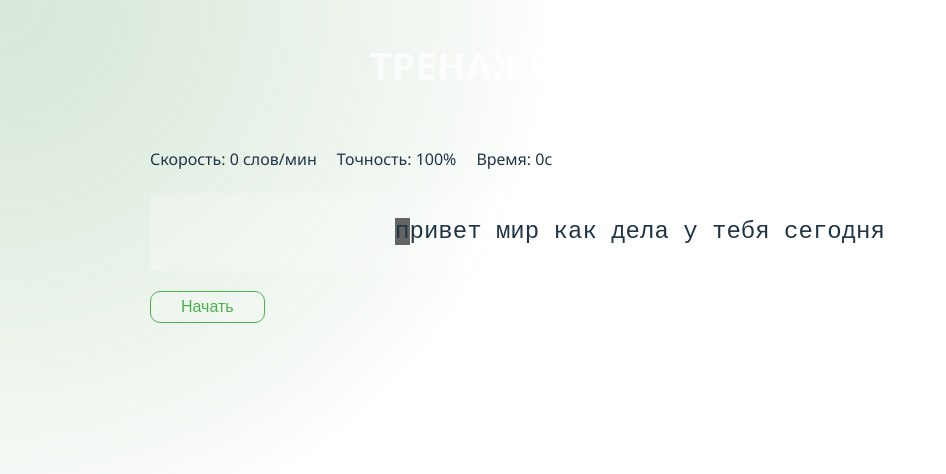
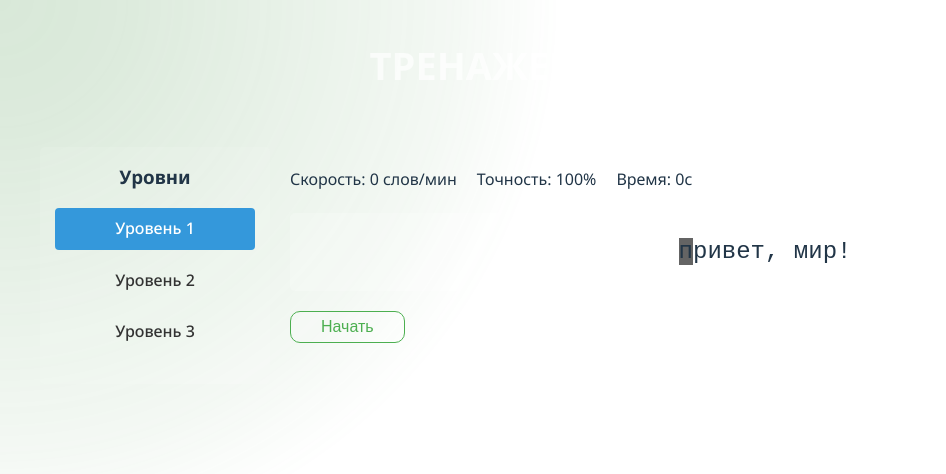
Before and after one commit to IlyaKrapivnoy/blind-typing-app, a Vue app: page /level/1 in a window 1280 px wide. Shown: the top 474 px of the page, without its empty margins (0-946 px from the left). Built offline with nearby package versions, Linux system fonts and the light colour scheme.

Commit message:
feat: add levels

```diff
--- a/src/components/TypingArea.vue
+++ b/src/components/TypingArea.vue
@@ -2,6 +2,23 @@
   <div class="typing-trainer">
     <Header />
 
+    <div class="container">
+      <div class="levels-sidebar">
+        <h3>Уровни</h3>
+        <ul>
+          <li v-for="level in levels" :key="level.id">
+            <router-link
+              :to="`/level/${level.id}`"
+              :class="{ active: currentLevelId === level.id }"
+              @click="changeLevel(level.id)"
+            >
+              Уровень {{ level.id }}
+            </router-link>
+          </li>
+        </ul>
+      </div>
+
+      <div class="main-content">
         <div class="stats">
           <span>Скорость: {{ wpm }} слов/мин</span>
           <span>Точность: {{ accuracy }}%</span>
@@ -25,14 +42,25 @@
         </div>
 
         <div v-if="isCompleted" class="completion-message">
-      Поздравляю, вы прошли урок!
+          Поздравляю, вы прошли уровень {{ currentLevelId }}!
+          <div v-if="isLastLevel" class="coming-soon">
+            Скоро появятся новые уровни!
+          </div>
         </div>
 
         <div class="controls">
           <CustomButton @click="startPractice" v-if="!isStarted && !isCompleted" color="green">Начать</CustomButton>
           <CustomButton @click="reset" v-if="isStarted && !isCompleted" color="red">Сбросить</CustomButton>
           <CustomButton @click="restart" v-if="isCompleted">Начать заново</CustomButton>
-      <CustomButton @click="nextLesson" v-if="isCompleted" color="green">Следующий урок</CustomButton>
+          <CustomButton
+            @click="nextLesson"
+            v-if="isCompleted && !isLastLevel"
+            color="green"
+          >
+            Следующий уровень
+          </CustomButton>
+        </div>
+      </div>
     </div>
   </div>
 </template>
@@ -42,20 +70,21 @@ import Header from './partials/Header.vue'
 import CustomButton from './partials/CustomButton.vue'
 
 export default {
-  name: 'TypingTrainer',
+  name: 'TypingArea',
   components: {
     Header,
     CustomButton
   },
   data() {
     return {
-      textLines: [
-        'привет мир как дела у тебя сегодня',
-        'сегодня хороший день для практики'
+      levels: [
+        { id: 1, text: ['привет, мир!', 'как дела сегодня?'] },
+        { id: 2, text: ['сегодня хороший день', 'для практики набора'] },
+        { id: 3, text: ['быстрая лиса', 'прыгнула через забор'] },
       ],
-      currentLineIndex: 0,
       typedText: [],
       currentPosition: 0,
+      currentLineIndex: 0,
       isStarted: false,
       isCompleted: false,
       startTime: null,
@@ -66,8 +95,17 @@ export default {
     }
   },
   computed: {
+    currentLevelId() {
+      return parseInt(this.$route.params.lessonId) || 1
+    },
+    currentLevel() {
+      return this.levels.find(level => level.id === this.currentLevelId) || this.levels[0]
+    },
     currentText() {
-      return this.textLines[this.currentLineIndex]
+      return this.currentLevel.text[this.currentLineIndex]
+    },
+    isLastLevel() {
+      return this.currentLevelId === this.levels.length
     },
     wpm() {
       if (!this.startTime || this.timer === 0) return 0
@@ -98,9 +136,7 @@ export default {
       }
 
       if (!this.isStarted) {
-        this.isStarted = true
-        this.startTime = Date.now()
-        this.startTimer()
+        this.startPractice()
       }
 
       const key = event.key
@@ -128,12 +164,13 @@ export default {
       }
     },
     startTimer() {
+      if (this.timerInterval) clearInterval(this.timerInterval)
       this.timerInterval = setInterval(() => {
         this.timer = Math.floor((Date.now() - this.startTime) / 1000)
       }, 1000)
     },
     moveToNextLine() {
-      if (this.currentLineIndex + 1 < this.textLines.length) {
+      if (this.currentLineIndex + 1 < this.currentLevel.text.length) {
         this.currentLineIndex++
         this.typedText = []
         this.currentPosition = 0
@@ -145,8 +182,10 @@ export default {
     },
     reset() {
       this.isStarted = false
+      this.isCompleted = false
       this.typedText = []
       this.currentPosition = 0
+      this.currentLineIndex = 0
       this.startTime = null
       this.timer = 0
       this.correctChars = 0
@@ -155,27 +194,39 @@ export default {
     },
     restart() {
       this.reset()
-      this.isCompleted = false
-      this.currentLineIndex = 0
-
-      setTimeout(() => {
-        this.isStarted = true
-        this.startTime = Date.now()
-        this.startTimer()
-
       this.$nextTick(() => {
-          if (this.$refs.textContainer) {
-            this.$refs.textContainer.focus()
-          }
+        this.startPractice()
       })
-      }, 50)
     },
     nextLesson() {
-      alert('Следующий урок пока не реализован')
-      this.restart()
+      const nextLevelId = this.currentLevelId + 1
+      if (nextLevelId <= this.levels.length) {
+        this.$router.push(`/level/${nextLevelId}`).then(() => {
+          this.reset()
+        }).catch(err => {
+          console.error('Navigation error:', err)
+        })
       }
     },
-  mounted() {},
+    changeLevel(levelId) {
+      this.$router.push(`/level/${levelId}`).then(() => {
+        this.reset()
+      }).catch(err => {
+        console.error('Navigation error:', err)
+      })
+    }
+  },
+  watch: {
+    '$route.params.lessonId': {
+      immediate: true,
+      handler(newVal) {
+        const levelId = parseInt(newVal) || 1
+        if (this.levels.some(level => level.id === levelId)) {
+          this.reset()
+        }
+      }
+    }
+  },
   beforeUnmount() {
     clearInterval(this.timerInterval)
   }
@@ -184,10 +235,56 @@ export default {
 
 <style scoped>
 .typing-trainer {
-  max-width: 980px;
+  max-width: 1200px;
   margin: 0 auto;
   padding: 20px;
   font-family: "Noto Sans", sans-serif;
+}
+
+.container {
+  display: flex;
+  gap: 20px;
+}
+
+.levels-sidebar {
+  width: 200px;
+  background: rgba(255, 255, 255, 0.1);
+  padding: 15px;
+  border-radius: 5px;
+}
+
+.levels-sidebar h3 {
+  margin: 0 0 15px 0;
+}
+
+.levels-sidebar ul {
+  list-style: none;
+  padding: 0;
+}
+
+.levels-sidebar li {
+  margin-bottom: 10px;
+}
+
+.levels-sidebar a {
+  text-decoration: none;
+  color: #333;
+  display: block;
+  padding: 8px;
+  border-radius: 4px;
+}
+
+.levels-sidebar a:hover {
+  background: rgba(0, 0, 0, 0.1);
+}
+
+.levels-sidebar a.active {
+  background: #3498db;
+  color: white;
+}
+
+.main-content {
+  flex: 1;
 }
 
 .stats {
@@ -228,24 +325,16 @@ export default {
   gap: 10px;
 }
 
-button {
-  padding: 10px 20px;
-  font-size: 16px;
-  background: #3498db;
-  color: white;
-  border: none;
-  border-radius: 5px;
-  cursor: pointer;
-}
-
-button:hover {
-  background: #2980b9;
-}
-
 .completion-message {
   font-size: 24px;
   color: #2ecc71;
   text-align: center;
   margin: 20px 0;
 }
+
+.coming-soon {
+  font-size: 18px;
+  color: #3498db;
+  margin-top: 10px;
+}
 </style>
--- a/src/router/index.js
+++ b/src/router/index.js
@@ -2,7 +2,8 @@ import { createRouter, createWebHistory } from "vue-router";
 import TypingArea from "../components/TypingArea.vue";
 
 const routes = [
-  { path: "/lesson/:lessonId", component: TypingArea },
+  { path: "/level/:lessonId", component: TypingArea },
+  { path: "/", redirect: "/level/1" },
 ];
 
 const router = createRouter({
```
Lines whose indentation alone changed are shown as unchanged.
